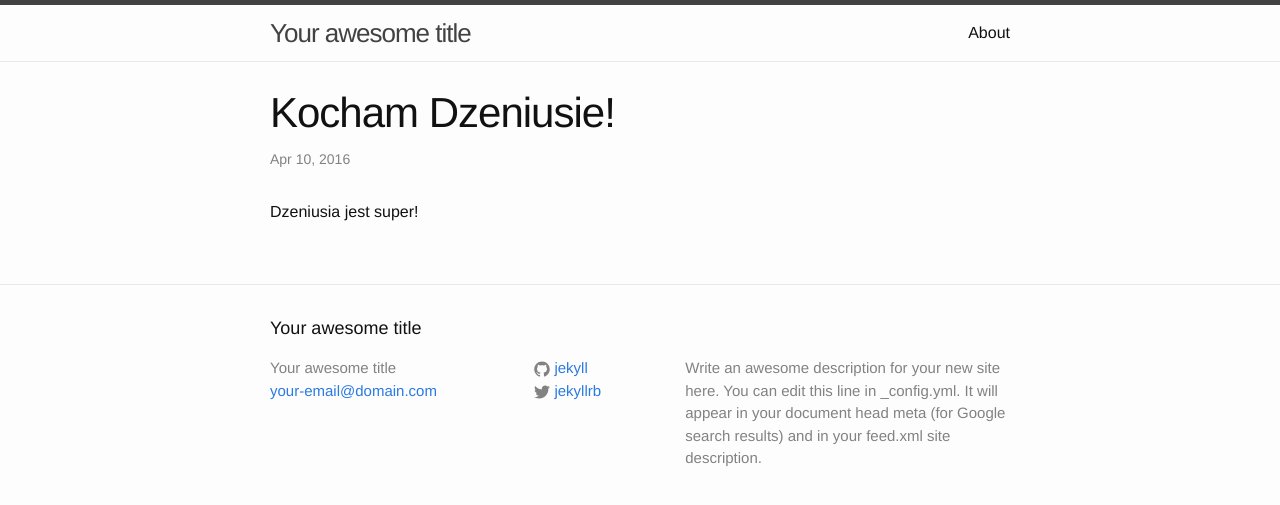
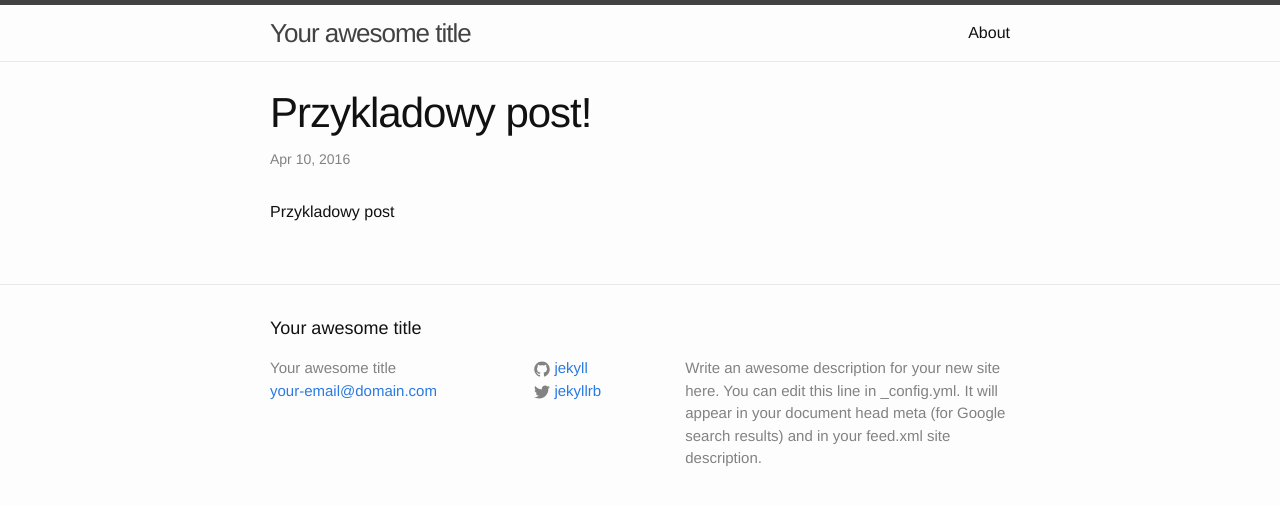
Before and after one commit to MiOgonowski/MiOgonowski.github.io, a Jekyll site: the page built from _posts/2016-04-14-Prezentacja.md, in a window 1280 px wide. Shown: the top 505 px of the page. Built offline with Jekyll 4.4.1, drawn with Linux system fonts in a browser that asks for light colours.

Commit message:
new post

```diff
--- a/_posts/2016-04-14-Prezentacja.md
+++ b/_posts/2016-04-14-Prezentacja.md
@@ -1,11 +1,10 @@
 ---
 layout: post
-title:  "Kocham Dzeniusie!"
+title:  "Przykladowy post!"
 date:   2016-04-10 20:10:03 +0200
 categories: jekyll update
 ---
-Dzeniusia jest super!
-
+Przykladowy post
 
 [jekyll-docs]: http://jekyllrb.com/docs/home
 [jekyll-gh]:   https://github.com/jekyll/jekyll
```
Also changed, not shown: assets/dzenia.jpg (deleted), 1 other file.
